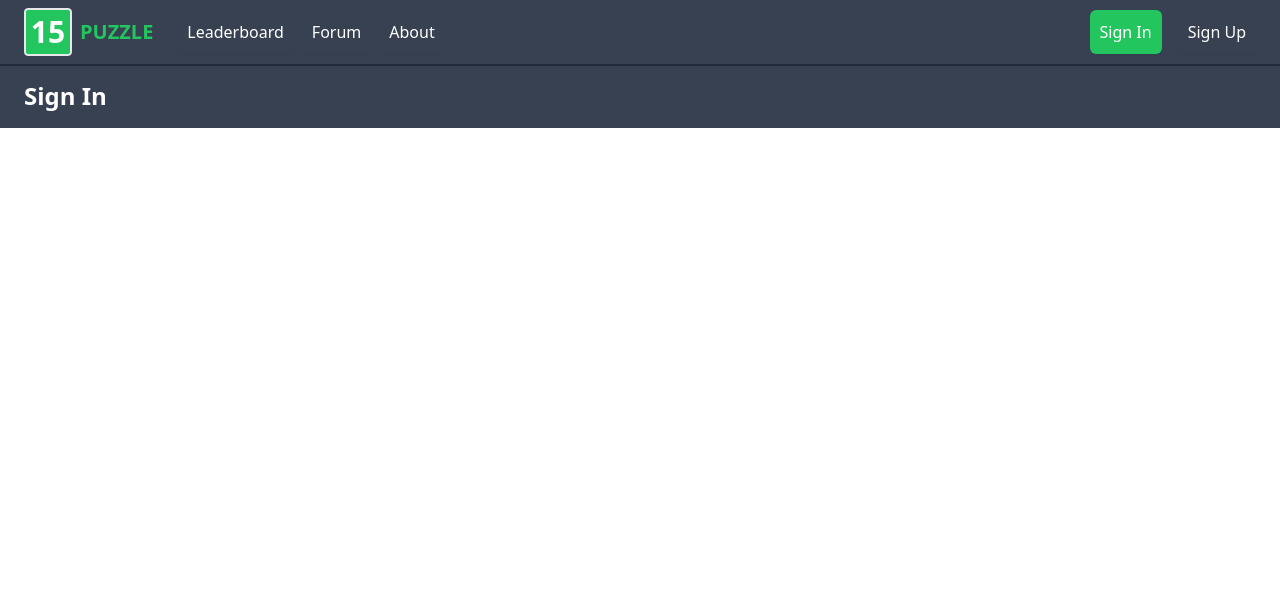
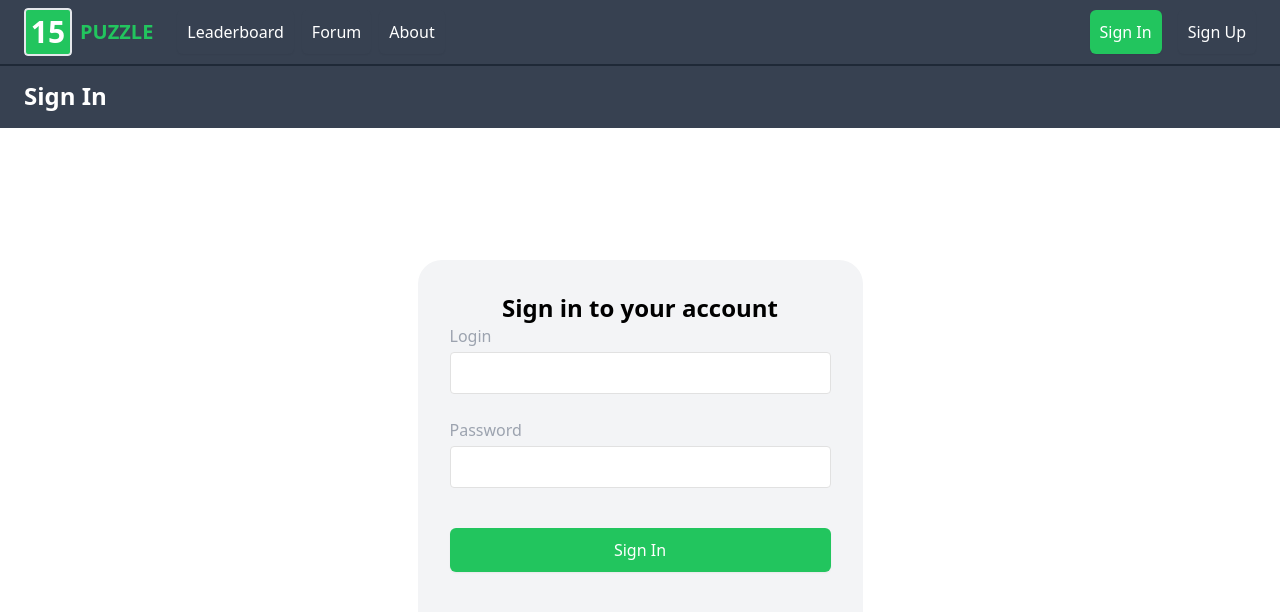
Before and after one commit to anikogo/practicum_15puzzle_babylon, a React app: page /signin in a window 1280 px wide. Shown: the top 612 px of the page. Built offline with nearby package versions, Linux system fonts and the light colour scheme; the HTML template or start-up script is replaced by a standard one; what tailwindcss-border-gradients would draw is missing.

Commit message:
SignIn & SignUp pages: * new pages * Input component * react-hook-form package

```diff
--- a/package.json
+++ b/package.json
@@ -66,6 +66,7 @@
     "express": "4.18.1",
     "react": "18.2.0",
     "react-dom": "18.2.0",
+    "react-hook-form": "7.34.2",
     "react-router-dom": "6.3.0",
     "react-table": "7.8.0",
     "tailwindcss-border-gradients": "2.0.3"
--- a/src/components/Header/Header.tsx
+++ b/src/components/Header/Header.tsx
@@ -1,3 +1,4 @@
+import { Fragment } from 'react';
 import { Link, useLocation } from 'react-router-dom';
 
 import classnames from 'classnames';
@@ -7,7 +8,6 @@ import { Popover, Transition } from '@headlessui/react';
 import { MenuIcon } from '@heroicons/react/outline';
 import { ChevronDownIcon } from '@heroicons/react/solid';
 
-import { Fragment } from 'react';
 import Tab from '../Tab';
 import Logo from '../Logo';
 import Button from '../Button';
--- /dev/null
+++ b/src/components/Input/Input.tsx
@@ -0,0 +1,45 @@
+import { forwardRef, InputHTMLAttributes } from 'react';
+import classnames from 'classnames';
+
+type OwnProps = {
+  id?: string;
+  label?: string;
+  errorText?: string;
+  className?: string;
+};
+
+export type InputProps = OwnProps & Omit<InputHTMLAttributes<HTMLInputElement>, 'pattern'>;
+
+const Input = forwardRef<HTMLInputElement, InputProps>((props, ref) => {
+  const {
+    errorText = '',
+    type,
+    className = '',
+    onChange,
+    label,
+    id,
+    value,
+  } = props;
+  return (
+    <div className={classnames('grid pb-6 relative')}>
+      {label && <label htmlFor={id} className={classnames('text-gray-400 mb-1')}>{label}</label>}
+      <input
+        ref={ref}
+        onChange={onChange}
+        type={type}
+        value={value}
+        className={classnames(
+          className,
+          'rounded border border-[#E1E1E1] w-auto pb-2 pt-2 pl-[24px] pr-[40px]',
+          { 'border-error': errorText },
+        )}
+      />
+      {
+        errorText
+        && <span className={classnames('absolute inset-x-0 bottom-0 text-error m-0 text-center')}>{ errorText }</span>
+      }
+    </div>
+  );
+});
+
+export default Input;
--- /dev/null
+++ b/src/components/Input/index.ts
@@ -0,0 +1,4 @@
+import Input from './Input';
+
+export type { InputProps } from './Input';
+export default Input;
--- a/src/pages/signin.tsx
+++ b/src/pages/signin.tsx
@@ -1,7 +1,76 @@
+import { useForm, Controller } from 'react-hook-form';
+
 import Content from '../components/Content';
+import Input from '../components/Input';
+import Button from '../components/Button';
+
+type FormPayload = {
+  login: string;
+  password: string;
+};
+
+const inputs = [
+  {
+    name: 'login',
+    label: 'Login',
+    pattern: {
+      value: /^[a-z0-9_-]{3,15}$/,
+      message: 'Login is invalid',
+    },
+    required: true,
+    autoComplete: 'username',
+  },
+  {
+    name: 'password',
+    label: 'Password',
+    pattern: {
+      value: /^[a-zA-Z0-9_-]{3,15}$/,
+      message: 'Password is invalid',
+    },
+    required: true,
+    type: 'password',
+    autoComplete: 'password',
+  },
+];
 
 export default function SignInPage() {
+  const { control, handleSubmit } = useForm<FormPayload>();
+
+  const onSubmit = handleSubmit((data) => {
+    console.log(data);
+  });
   return (
-    <Content heading="Sign In" />
+    <Content heading="Sign In" className="h-[calc(100vh_-_128px)] w-full flex">
+      <div className="rounded-3xl bg-gray-100 w-[445px] p-8 m-auto">
+        <h2 className="text-center">Sign in to your account</h2>
+        <form onSubmit={onSubmit} className="grid">
+          {inputs.map((input) => (
+            <Controller
+              key={input.name}
+              name={input.name as keyof FormPayload}
+              rules={{
+                pattern: input.pattern,
+                required: input.required,
+              }}
+              control={control}
+              render={({ field, fieldState }) => (
+                <Input
+                  {...field}
+                  {...input}
+                  errorText={fieldState.error?.message}
+                />
+              )}
+            />
+          ))}
+          <Button
+            variant="filled"
+            color="green"
+            className="mt-4 mb-16"
+          >
+            <span>Sign In</span>
+          </Button>
+        </form>
+      </div>
+    </Content>
   );
 }
--- a/src/pages/signup.tsx
+++ b/src/pages/signup.tsx
@@ -1,7 +1,118 @@
+import { useForm, Controller } from 'react-hook-form';
+
+import Input from '../components/Input';
+import Button from '../components/Button';
 import Content from '../components/Content';
 
+type FormPayload = {
+  first_name: string;
+  second_name: string;
+  login: string;
+  email: string;
+  password: string;
+  phone: string;
+};
+
+const inputs = [
+  {
+    name: 'first_name',
+    label: 'First name',
+    pattern: {
+      value: /^[a-zA-Zа-яА-ЯёЁ-]{3,15}$/,
+      message: 'First name is invalid',
+    },
+    required: true,
+    autoComplete: 'given-name',
+  },
+  {
+    name: 'second_name',
+    label: 'Second name',
+    pattern: {
+      value: /^[a-zA-Zа-яА-ЯёЁ-]{3,15}$/,
+      message: 'Second name is invalid',
+    },
+    required: true,
+    autoComplete: 'family-name',
+  },
+  {
+    name: 'login',
+    label: 'Login',
+    pattern: {
+      value: /^[a-z0-9_-]{3,15}$/,
+      message: 'Login is invalid',
+    },
+    required: true,
+    autoComplete: 'username',
+  },
+  {
+    name: 'email',
+    label: 'Email',
+    pattern: {
+      value: /^[^\s@]+@[^\s@]+\.[^\s@]+$/,
+      message: 'Email is invalid',
+    },
+    required: true,
+    autoComplete: 'email',
+  },
+  {
+    name: 'password',
+    label: 'Password',
+    pattern: {
+      value: /^[a-zA-Z0-9_-]{3,15}$/,
+      message: 'Password is invalid',
+    },
+    required: true,
+    type: 'password',
+    autoComplete: 'new-password',
+  },
+  {
+    name: 'phone',
+    label: 'Phone',
+    pattern: {
+      value: /^\+?(\d{1})\(?(\d{3})\)?[-|\s]?(\d{3})[-|\s]?(\d{2})[-|\s]?(\d{2})$/,
+      message: 'Phone is invalid',
+    },
+    required: true,
+    autoComplete: 'tel',
+  },
+];
+
 export default function SignUpPage() {
+  const { control, handleSubmit } = useForm<FormPayload>();
+
+  const onSubmit = handleSubmit((data) => {
+    console.log(data);
+  });
   return (
-    <Content heading="Sign Up" />
+    <Content heading="Sign Up">
+      <h1 className="font-bold leading-tight  text-4xl text-center mb-6">Sign In Page</h1>
+      <form onSubmit={onSubmit} className="rounded-xl bg-white w-[445px] grid">
+        {inputs.map((input) => (
+          <Controller
+            key={input.name}
+            name={input.name as keyof FormPayload}
+            rules={{
+              pattern: input.pattern,
+              required: input.required,
+            }}
+            control={control}
+            render={({ field, fieldState }) => (
+              <Input
+                {...field}
+                {...input}
+                errorText={fieldState.error?.message}
+              />
+            )}
+          />
+        ))}
+        <Button
+          variant="filled"
+          color="green"
+          className="mt-4 mb-16"
+        >
+          <span>Sign up</span>
+        </Button>
+      </form>
+    </Content>
   );
 }
```
Also changed, not shown: 1 other file (tests, documents, lock files or other folders).
